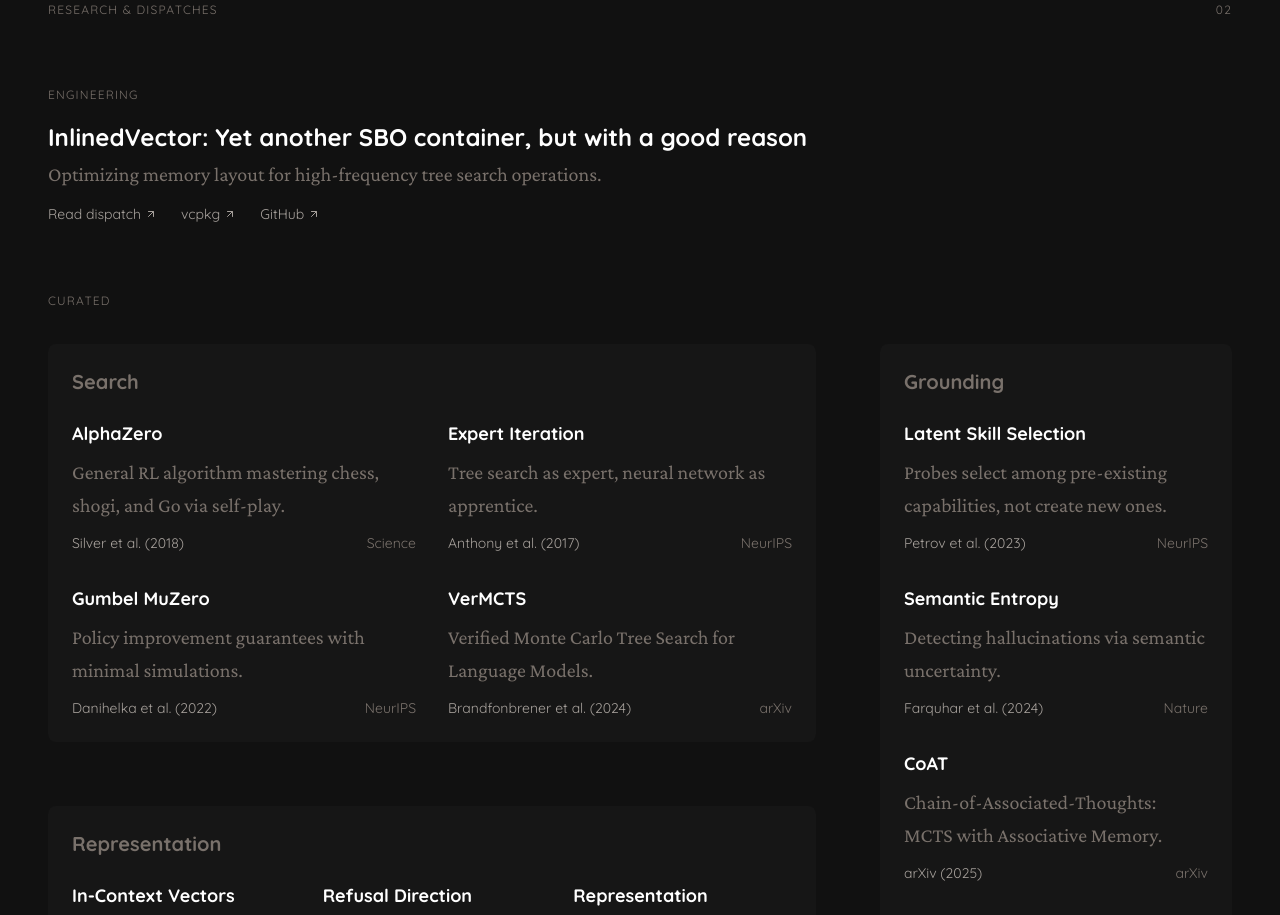
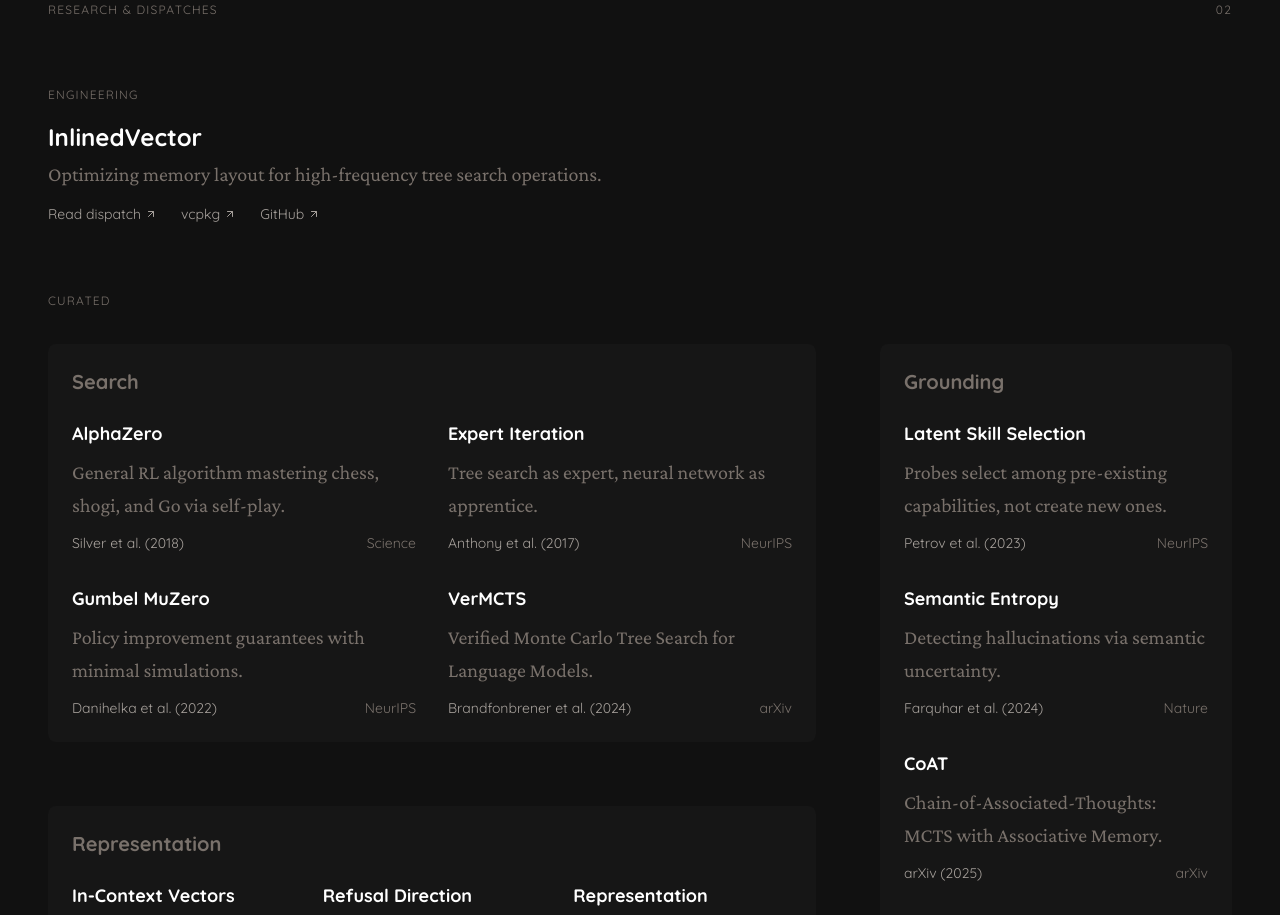
Before and after one commit to lloyal-ai/website, a React (Vite) app: page / in a window 1280 px wide. Shown: the part 1400-2315 px from the top of the page. Built offline with nearby package versions, Linux system fonts and the light colour scheme.

Commit message:
feat(home): copy update

```diff
--- a/src/pages/Home.jsx
+++ b/src/pages/Home.jsx
@@ -128,7 +128,7 @@ const Home = () => {
           <span className="font-utility text-xs text-stone-500 uppercase tracking-widest">Engineering</span>
           <article className="mt-4">
             <h3 className="font-utility font-bold text-2xl text-white mb-2 leading-tight">
-              InlinedVector: Yet another SBO container, but with a good reason
+              InlinedVector
             </h3>
             <p className="text-stone-500 text-xl mb-4">
               Optimizing memory layout for high-frequency tree search operations.
```
